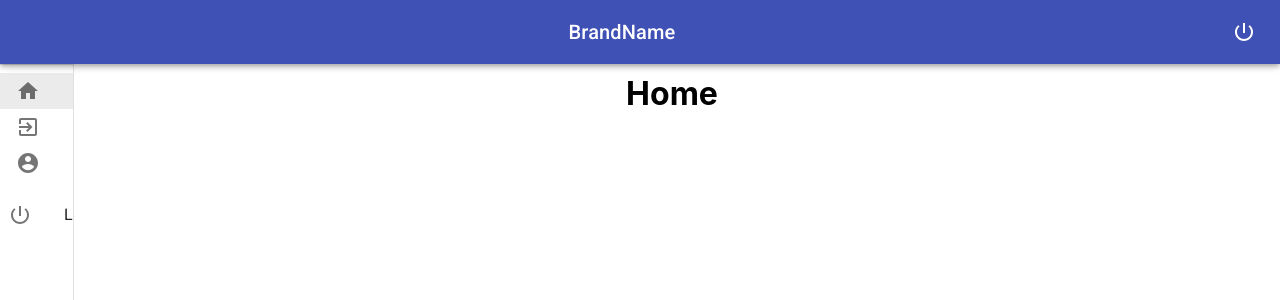
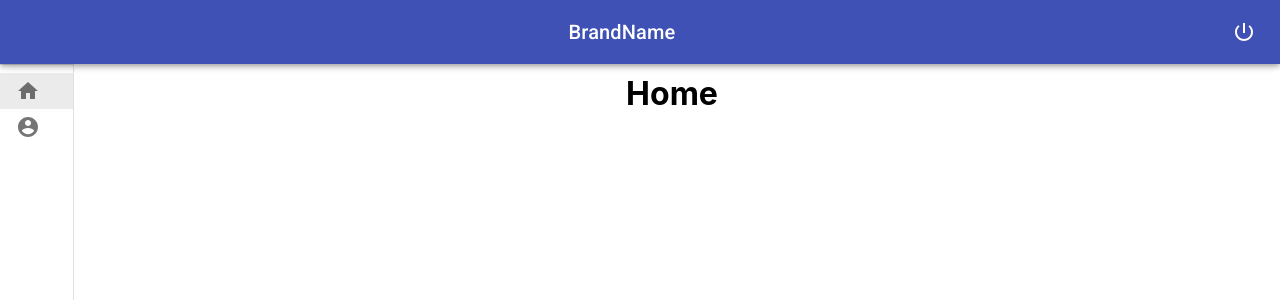
Before and after one commit to Nagarajnaidu921/react-dashboard-template, a React (Create React App) app: page / in a window 1280 px wide. Shown: the top 300 px of the page. Built offline with nearby package versions, Linux system fonts and the light colour scheme.

Commit message:
updated ui

```diff
--- a/src/components/SideNav/PermanentSideNav/index.js
+++ b/src/components/SideNav/PermanentSideNav/index.js
@@ -22,11 +22,6 @@ const routes = [
         text: 'Home',
         icon: (<Home />),
         path: '/'
-    },
-    {
-        text: 'Login',
-        icon: (<ExitToApp />),
-        path: '/login'
     },
     {
         text: 'Users',
@@ -111,12 +106,14 @@ const PermanentSideNav = (props) => {
                     )
                 })}
             </MenuList>
-            <MenuList>
+           {
+               AuthServ.isLoggedIn ? ( <MenuList>
                 <MenuItem component={Button} onClick={handleLogout} >
                     <ListItemIcon><PowerSettingsNew/></ListItemIcon>
                     <Typography>Logout</Typography>
                 </MenuItem>
-            </MenuList>
+            </MenuList>) : ''
+           }
         </Drawer>
 
     );
```
